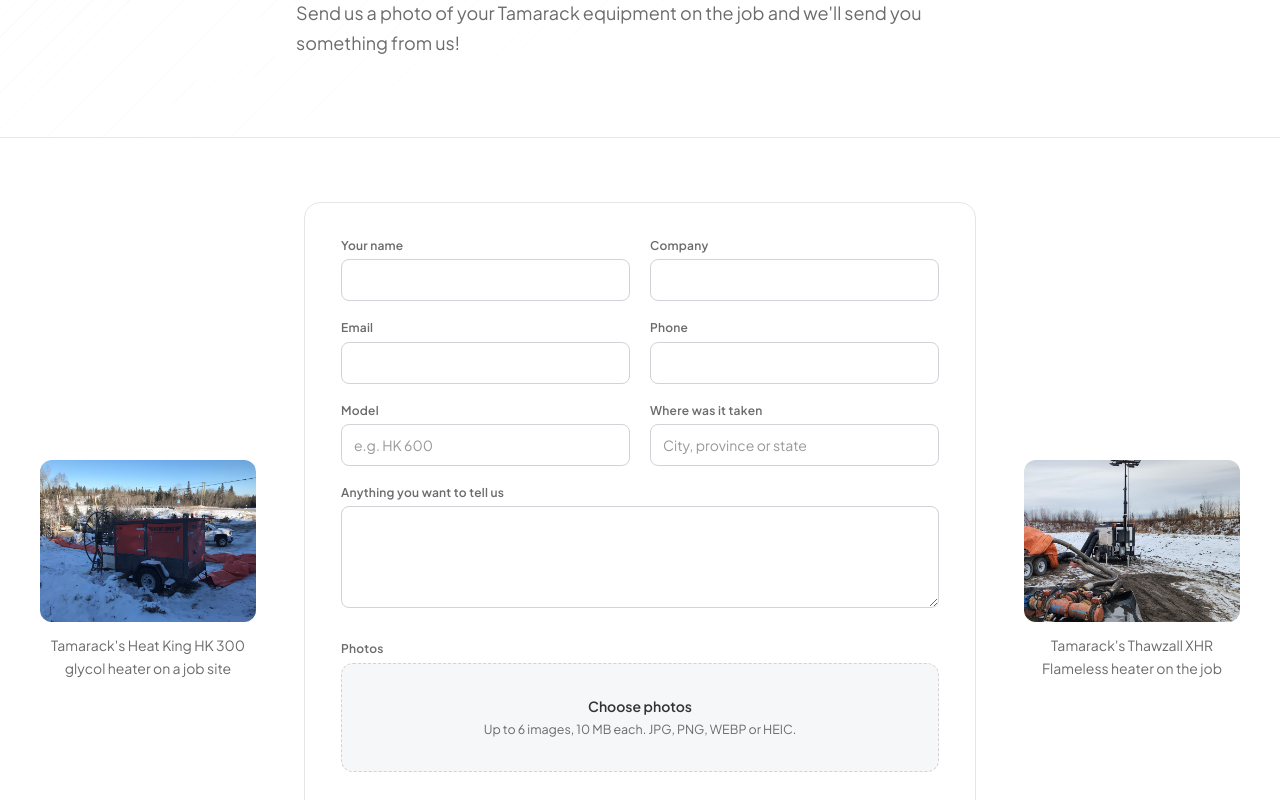
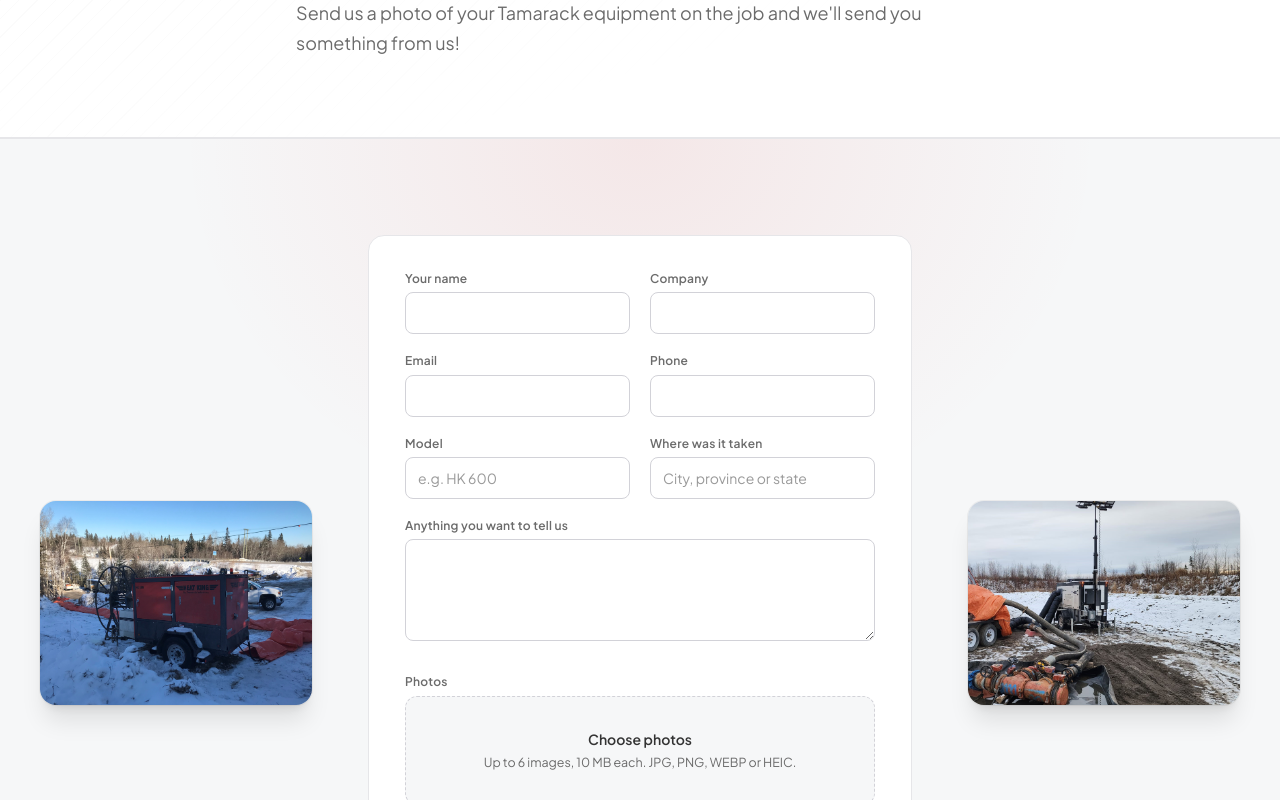
Before and after one commit to ryan-mckee-64/tamarack-website, a Next.js app: page /about/share-your-unit in a window 1280 px wide. Shown: the part 360-1160 px from the top of the page. Built offline with nearby package versions, Linux system fonts and the light colour scheme.

Commit message:
Homepage Photos Complete

```diff
--- a/app/about/share-your-unit/page.tsx
+++ b/app/about/share-your-unit/page.tsx
@@ -33,20 +33,28 @@ export default function ShareYourUnitPage() {
         </div>
       </section>
 
-      <section className="mx-auto max-w-[1400px] px-6 py-16 md:px-10">
-        <div className="grid items-center gap-10 lg:grid-cols-[1fr_minmax(0,42rem)_1fr] lg:gap-12">
+      <section className="relative overflow-hidden border-t border-[color:var(--line)] bg-[var(--surface-2)] py-16 md:py-24">
+        {/* Warm bloom behind the form so the white card lifts off the band */}
+        <div
+          aria-hidden
+          className="pointer-events-none absolute inset-0"
+          style={{
+            background:
+              "radial-gradient(50% 60% at 50% 0%, var(--orange-tint) 0%, transparent 72%)",
+          }}
+        />
+
+        <div className="relative z-10 mx-auto grid max-w-[1500px] items-center gap-12 px-6 md:px-10 lg:grid-cols-[1fr_minmax(0,34rem)_1fr] lg:gap-10 xl:gap-14">
           <figure className="order-2 lg:order-1">
             <Image
               src="/images/JL1.png"
               alt="A Tamarack Heat King HK 300 glycol heater running on a snowy job site"
               width={1600}
               height={1200}
-              sizes="(max-width: 1024px) 90vw, 24vw"
-              className="aspect-[4/3] w-full rounded-xl object-cover"
+              sizes="(max-width: 1024px) 90vw, 28vw"
+              className="aspect-[4/3] w-full rounded-2xl object-cover shadow-xl ring-1 ring-black/5"
             />
-            <figcaption className="mt-3 text-center text-sm leading-relaxed text-[color:var(--ink-dim)]">
-              Tamarack&apos;s Heat King HK 300 glycol heater on a job site
-            </figcaption>
+
           </figure>
 
           <div className="order-1 lg:order-2">
@@ -59,12 +67,10 @@ export default function ShareYourUnitPage() {
               alt="A Tamarack Thawzall XHR flameless heater thawing ground on a job site"
               width={1600}
               height={1200}
-              sizes="(max-width: 1024px) 90vw, 24vw"
-              className="aspect-[4/3] w-full rounded-xl object-cover"
+              sizes="(max-width: 1024px) 90vw, 28vw"
+              className="aspect-[4/3] w-full rounded-2xl object-cover shadow-xl ring-1 ring-black/5"
             />
-            <figcaption className="mt-3 text-center text-sm leading-relaxed text-[color:var(--ink-dim)]">
-              Tamarack&apos;s Thawzall XHR Flameless heater on the job
-            </figcaption>
+
           </figure>
         </div>
       </section>
--- a/components/sections/CompanyStory.tsx
+++ b/components/sections/CompanyStory.tsx
@@ -29,9 +29,9 @@ const PHOTO_ONE: StoryPhoto = {
 };
 
 const PHOTO_TWO: StoryPhoto = {
-  src: null,
-  alt: "A Tamarack unit on the job",
-  caption: "Replace: a unit working on site",
+  src: "/images/L2.png",
+  alt: "A Tamarack unit working on a job site",
+  caption: "",
 };
 
 function StoryImage({ photo }: { photo: StoryPhoto }) {
@@ -54,9 +54,7 @@ function StoryImage({ photo }: { photo: StoryPhoto }) {
         height={549}
         className="h-auto w-full rounded-2xl"
       />
-      <figcaption className="mt-3 text-xs text-[color:var(--ink-faint)]">
-        {photo.caption}
-      </figcaption>
+
     </figure>
   );
 }
@@ -157,9 +155,7 @@ export default function CompanyStory() {
                     height={549}
                     className="h-auto w-full rounded-2xl"
                   />
-                  <figcaption className="mt-2 text-xs text-[color:var(--ink-faint)]">
-                    {photo.caption}
-                  </figcaption>
+
                 </figure>
               ))}
             </div>
--- a/components/sections/WhyTamarack.tsx
+++ b/components/sections/WhyTamarack.tsx
@@ -28,7 +28,7 @@ const REASONS = [
 
 // Photo of the Alexandria, MN plant. Drop the file in public/images/ and set
 // this to its path — the panel renders a labelled placeholder until then.
-const PLANT_PHOTO: string | null = null;
+const PLANT_PHOTO: string | null = "/images/Alexandria.png";
 
 export default function WhyTamarack() {
   return (
```
Also changed, not shown: public/images/Alexandria.png (added), public/images/L2.png (added).
